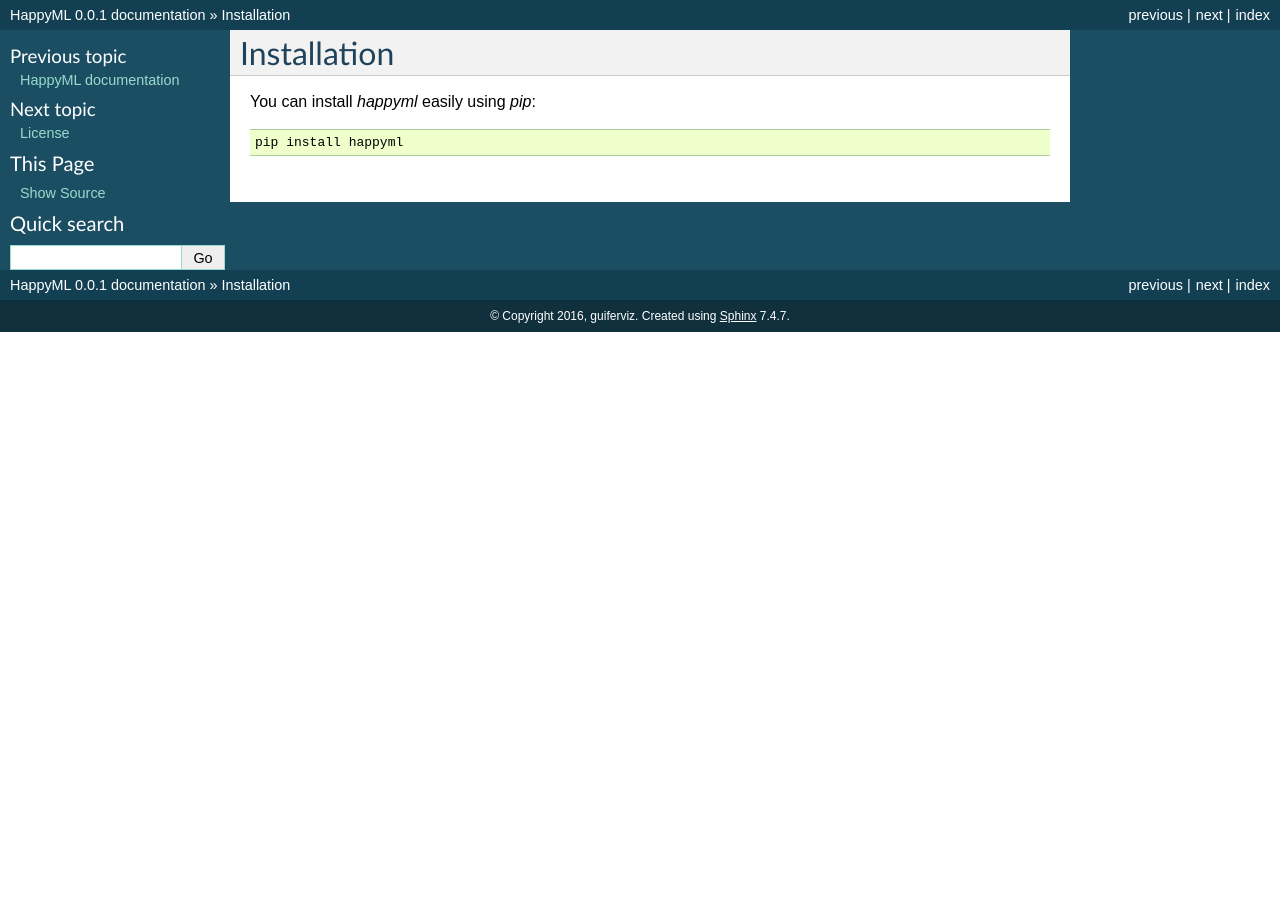
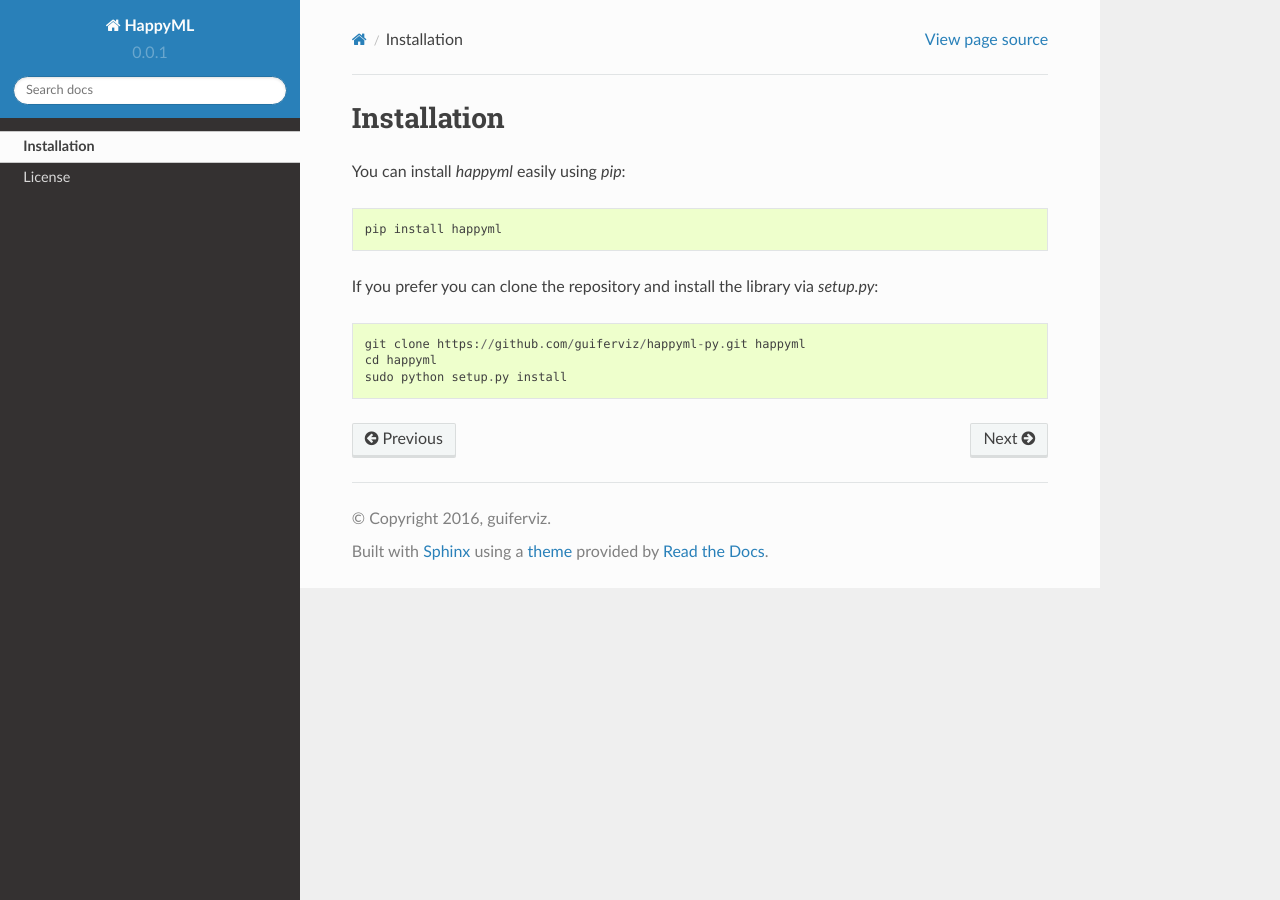
Before and after one commit to guiferviz/happyml, a Sphinx documentation site: the page built from doc/source/installing.rst, in a window 1280 px wide. Built offline with Sphinx 7.4.7 and the Read the Docs theme 2.0.0, drawn with Linux system fonts in a browser that asks for light colours.

```diff
--- a/doc/source/conf.py
+++ b/doc/source/conf.py
@@ -113,7 +113,7 @@ todo_include_todos = False
 
 # The theme to use for HTML and HTML Help pages.  See the documentation for
 # a list of builtin themes.
-html_theme = 'classic'
+html_theme = 'sphinx_rtd_theme'
 
 # Theme options are theme-specific and customize the look and feel of a theme
 # further.  For a list of options available for each theme, see the
--- a/doc/source/index.rst
+++ b/doc/source/index.rst
@@ -1,8 +1,8 @@
 
-HappyML documentation
-=====================
+*HappyML* documentation
+=======================
 
-HappyML is a Machine Learning Python library used for academical purposes.
+*HappyML* is a Machine Learning Python library used for academical purposes.
 
 
 Guide
--- a/doc/source/installing.rst
+++ b/doc/source/installing.rst
@@ -5,3 +5,9 @@ Installation
 You can install `happyml` easily using `pip`::
 
 	pip install happyml
+
+If you prefer you can clone the repository and install the library via `setup.py`::
+
+	git clone https://github.com/guiferviz/happyml-py.git happyml
+	cd happyml
+	sudo python setup.py install
```
Also changed, not shown: README.md (+58 -2 lines), happyml-logo.png (added).
